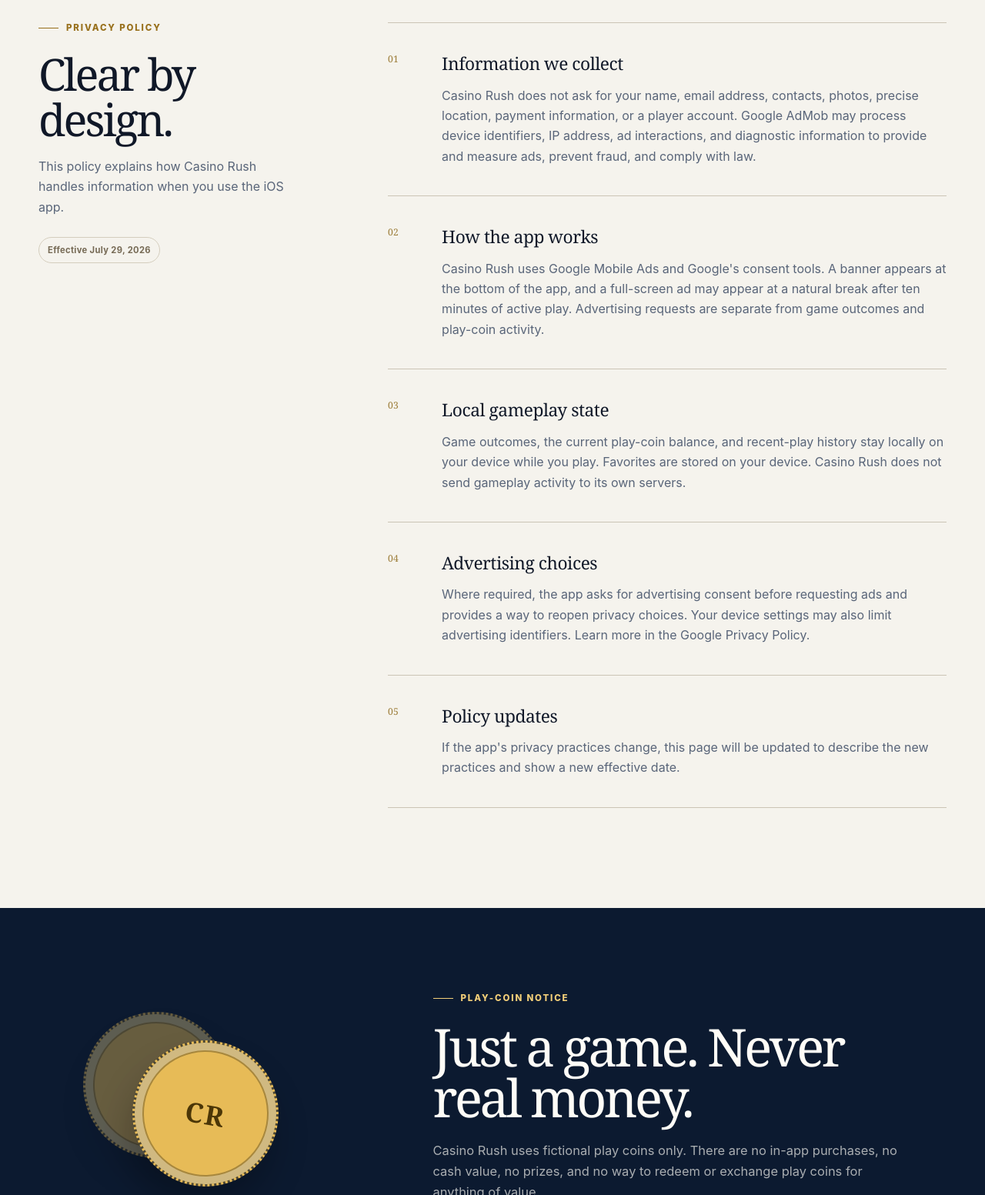
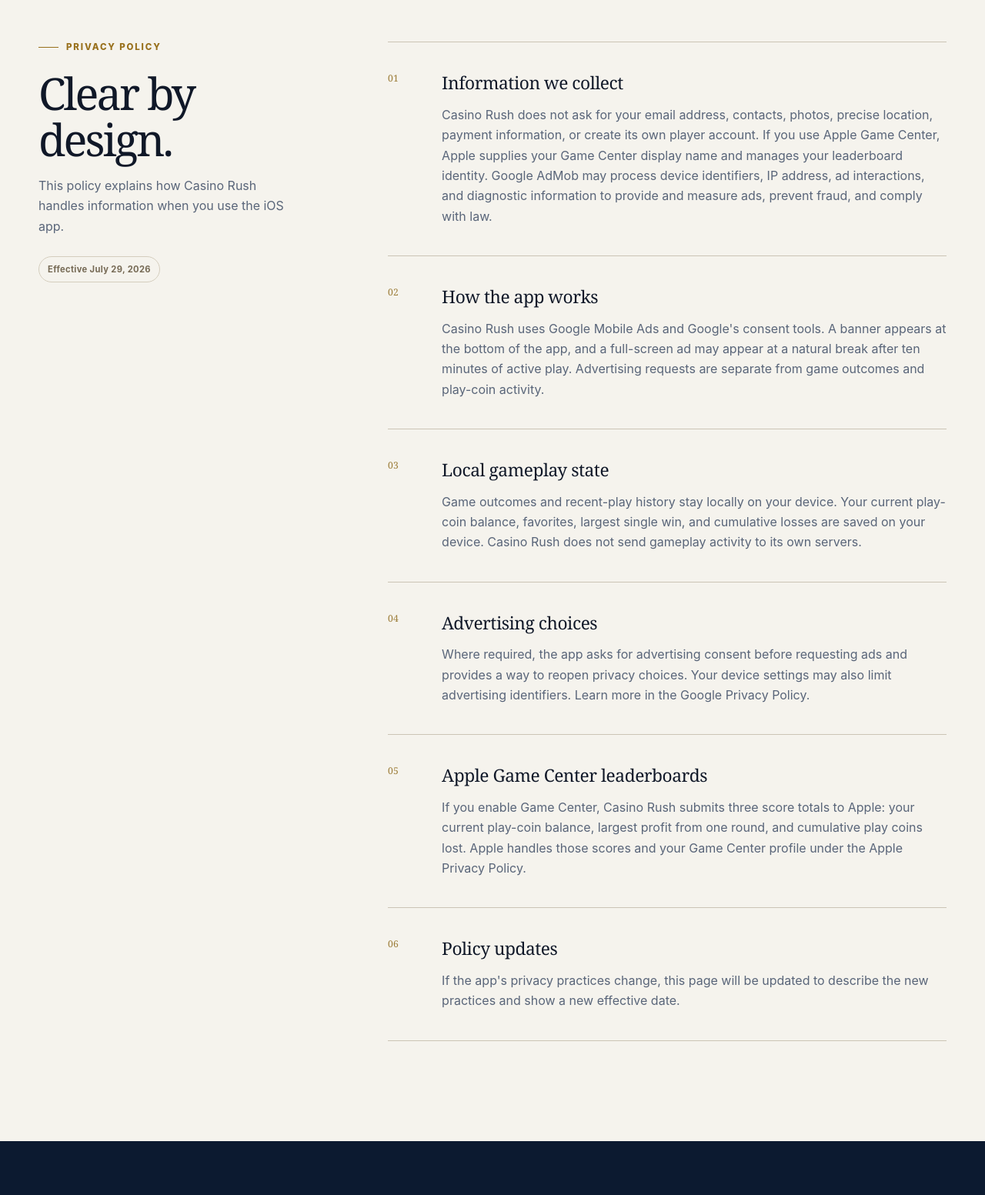
Before and after one commit to brycebehncke-coder/casino-rush-privacy, a plain HTML site: page index.html in a window 1280 px wide. Shown: the part 1160-2713 px from the top of the page at 77% size. Drawn offline with Linux system fonts and the light colour scheme.

Commit message:
Document Game Center leaderboards

```diff
--- a/index.html
+++ b/index.html
@@ -11,7 +11,7 @@
     <meta property="og:title" content="Casino Rush — Privacy &amp; Support" />
     <meta
       property="og:description"
-      content="No player accounts or purchases. Gameplay stays local; Google AdMob provides advertising."
+      content="No Casino Rush account or purchases. Apple Game Center powers leaderboards; Google AdMob provides advertising."
     />
     <meta property="og:type" content="website" />
     <meta
@@ -90,8 +90,8 @@
           <p class="card-number">01</p>
           <h2>No account required</h2>
           <p>
-            Casino Rush does not ask for your name, email, payment details, or
-            a player account.
+            Casino Rush does not create its own player account. Apple Game
+            Center sign-in is used only for worldwide leaderboards.
           </p>
         </article>
         <article>
@@ -129,11 +129,14 @@
             <div>
               <h3>Information we collect</h3>
               <p>
-                Casino Rush does not ask for your name, email address,
-                contacts, photos, precise location, payment information, or a
-                player account. Google AdMob may process device identifiers,
-                IP address, ad interactions, and diagnostic information to
-                provide and measure ads, prevent fraud, and comply with law.
+                Casino Rush does not ask for your email address, contacts,
+                photos, precise location, payment information, or create its
+                own player account. If you use Apple Game Center, Apple
+                supplies your Game Center display name and manages your
+                leaderboard identity. Google AdMob may process device
+                identifiers, IP address, ad interactions, and diagnostic
+                information to provide and measure ads, prevent fraud, and
+                comply with law.
               </p>
             </div>
           </article>
@@ -157,10 +160,11 @@
             <div>
               <h3>Local gameplay state</h3>
               <p>
-                Game outcomes, the current play-coin balance, and recent-play
-                history stay locally on your device while you play. Favorites
-                are stored on your device. Casino Rush does not send gameplay
-                activity to its own servers.
+                Game outcomes and recent-play history stay locally on your
+                device. Your current play-coin balance, favorites, largest
+                single win, and cumulative losses are saved on your device.
+                Casino Rush does not send gameplay activity to its own
+                servers.
               </p>
             </div>
           </article>
@@ -181,6 +185,20 @@
 
           <article>
             <p class="policy-index">05</p>
+            <div>
+              <h3>Apple Game Center leaderboards</h3>
+              <p>
+                If you enable Game Center, Casino Rush submits three score
+                totals to Apple: your current play-coin balance, largest profit
+                from one round, and cumulative play coins lost. Apple handles
+                those scores and your Game Center profile under the
+                <a href="https://www.apple.com/legal/privacy/">Apple Privacy Policy</a>.
+              </p>
+            </div>
+          </article>
+
+          <article>
+            <p class="policy-index">06</p>
             <div>
               <h3>Policy updates</h3>
               <p>
```
